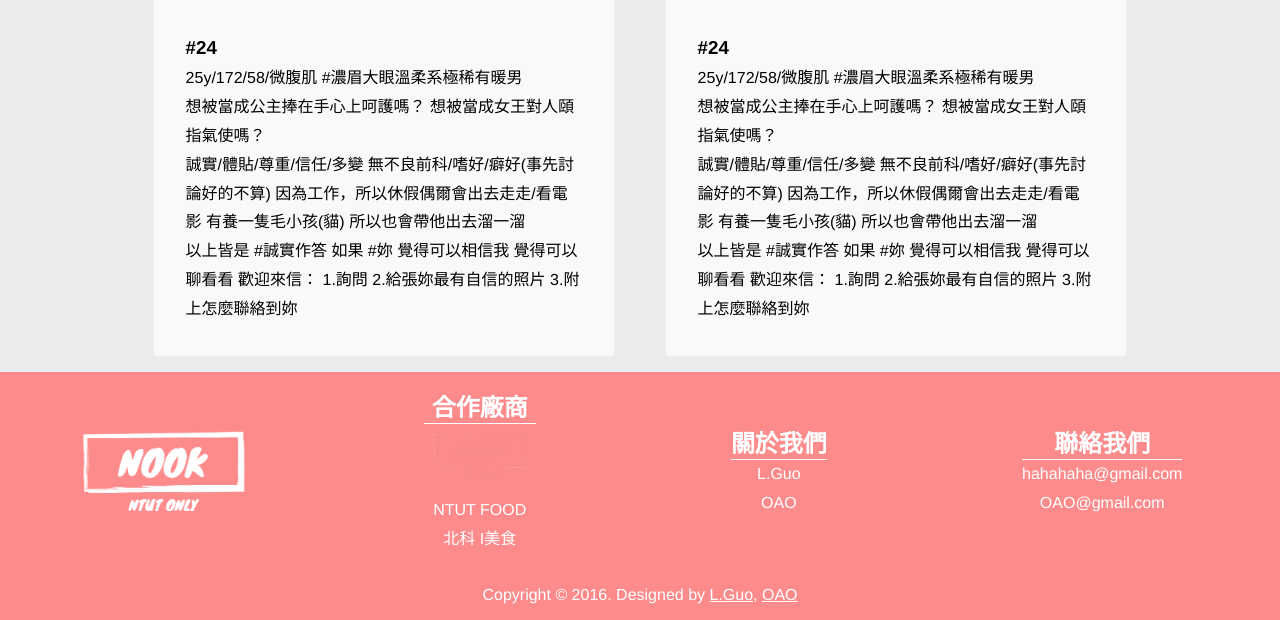
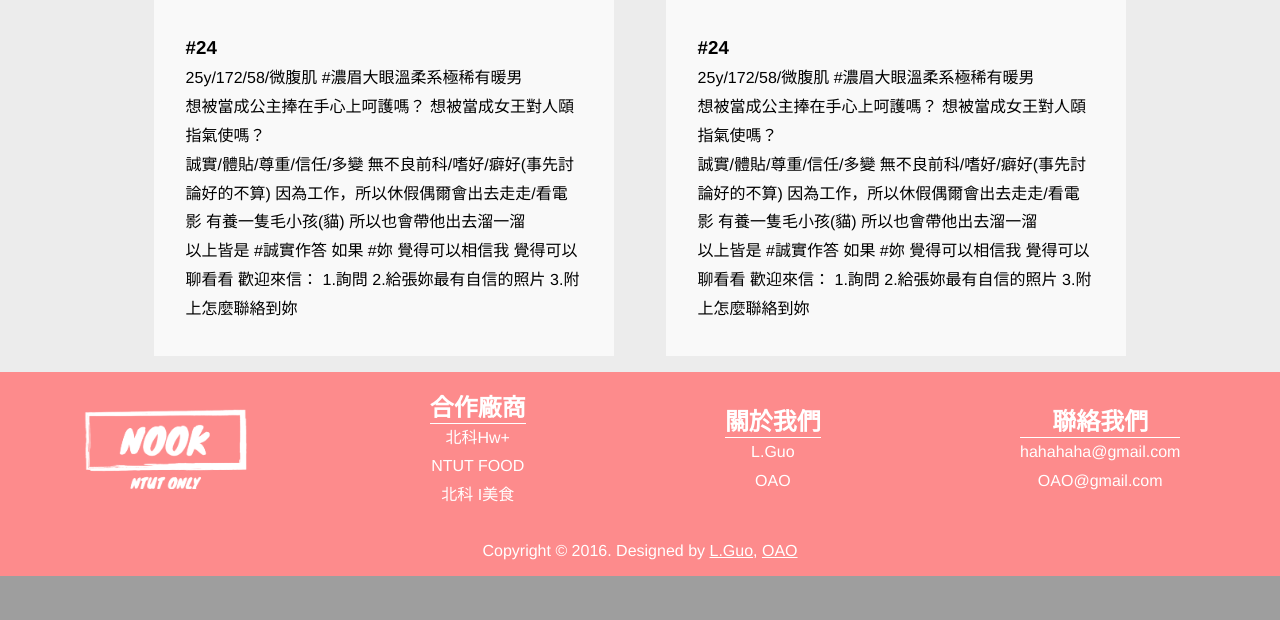
Before and after one commit to iml885203/front-end-class-project, a PHP site: page / in a window 1280 px wide. Shown: the part 1872-2492 px from the top of the page. After the commit the page ends 2448 px from the top, so only its background shows below. Run offline with PHP 8.4, Linux system fonts and the light colour scheme; style sheets or scripts are compiled from the project's sources.

Commit message:
合作廠商logo更新

```diff
--- a/css/index.less
+++ b/css/index.less
@@ -560,6 +560,7 @@ p {
               background-color: #0084e8;
             }
           }
+
         }
 
         .info{
--- a/index.php
+++ b/index.php
@@ -64,7 +64,7 @@
             <div class="partners">
                 <h2>合作廠商</h2>
                 <p>
-                    <a href="http://herrangus.github.io/NTUT-Hw-Plus/" target="_blank"><img src="http://herrangus.github.io/NTUT-Hw-Plus/images/logo.png" alt="" /></a>
+                    <a href="http://herrangus.github.io/NTUT-Hw-Plus/" target="_blank">北科Hw+</a>
                 </p>
                 <p>
                     <a href="http://zxc22884.github.io/minterm/" target="_blank">NTUT FOOD</a>
--- a/layout/instruction.html
+++ b/layout/instruction.html
@@ -69,7 +69,10 @@
     <div class="com">
 
       <div class="logo">
-        <!-- <img src="" alt="" /> -->
+        <a href="http://zxc22884.github.io/minterm/" target="_blank">
+          <img src="http://zxc22884.github.io/minterm/image/logo_%E6%9A%AB.png" alt="" />
+        </a>
+
       </div>
       <h2>NTUT FOOD</h2>
       <div class="info">
```
